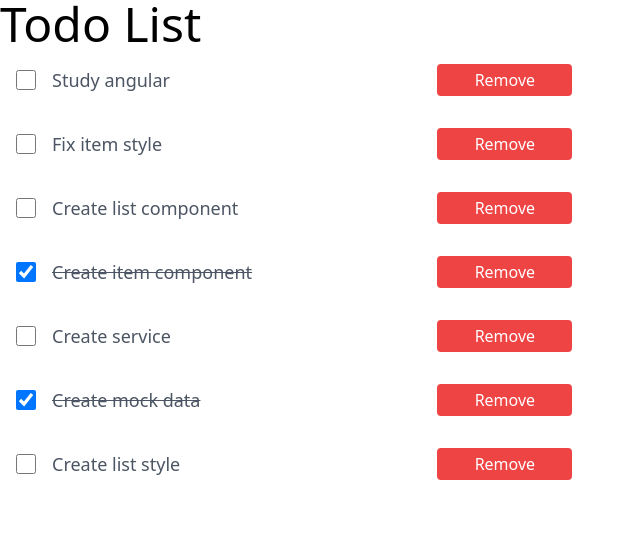
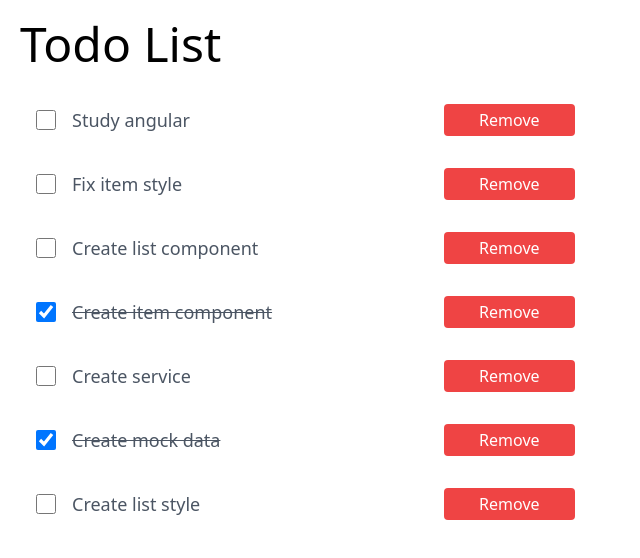
Before and after one commit to r0zh/todo-list, an Angular app: page / in a window 1280 px wide. Shown: the top 558 px of the page, without its empty margins (0-640 px from the left). Built offline with nearby package versions, Linux system fonts and the light colour scheme.

Commit message:
Refactor app.component.html layout

```diff
--- a/src/app/app.component.html
+++ b/src/app/app.component.html
@@ -1,2 +1,4 @@
-<h1 class="text-5xl">Todo List</h1>
-<app-todo-item-list></app-todo-item-list>
+<div class="m-5">
+  <h1 class="text-5xl mb-5">Todo List</h1>
+  <app-todo-item-list></app-todo-item-list>
+</div>
```
